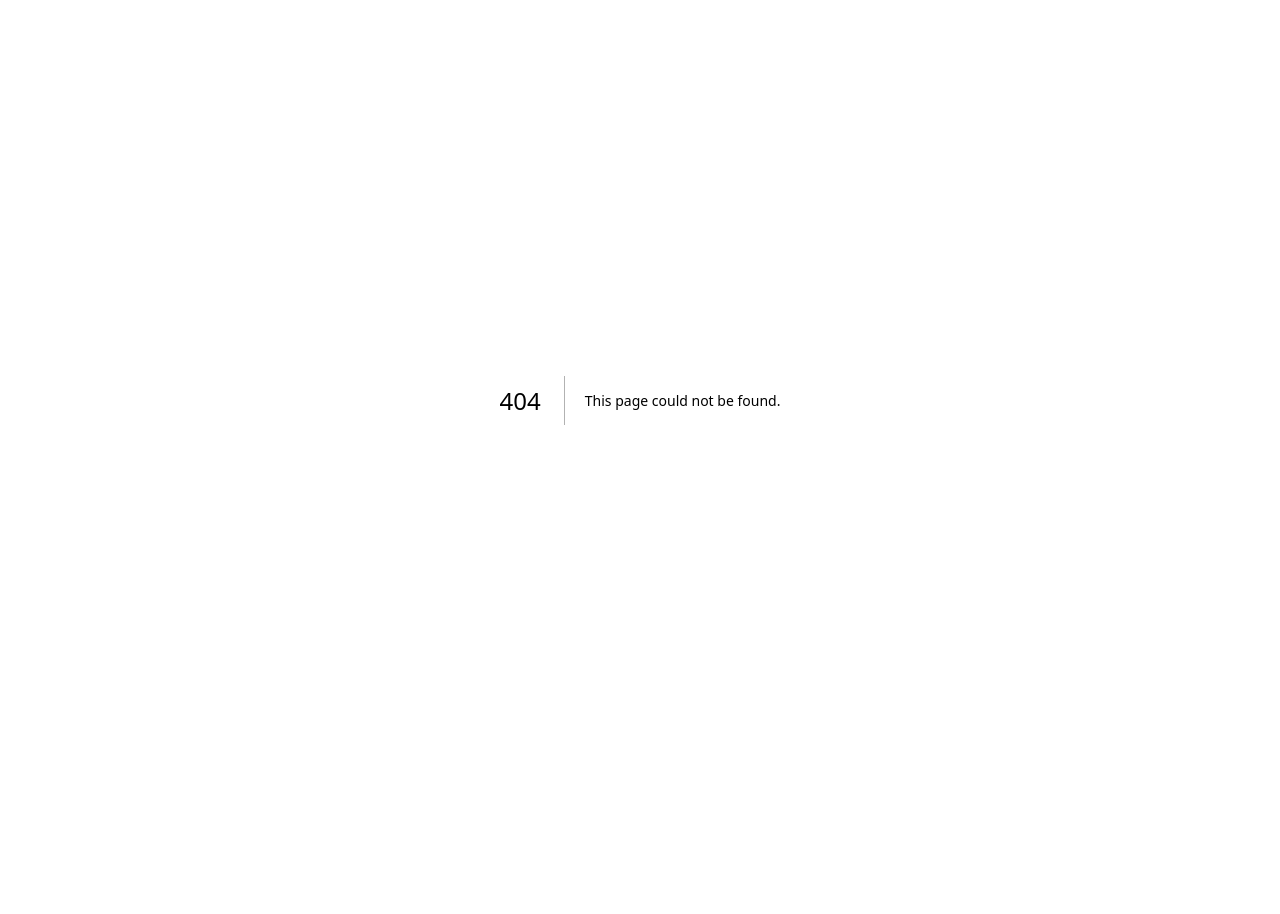
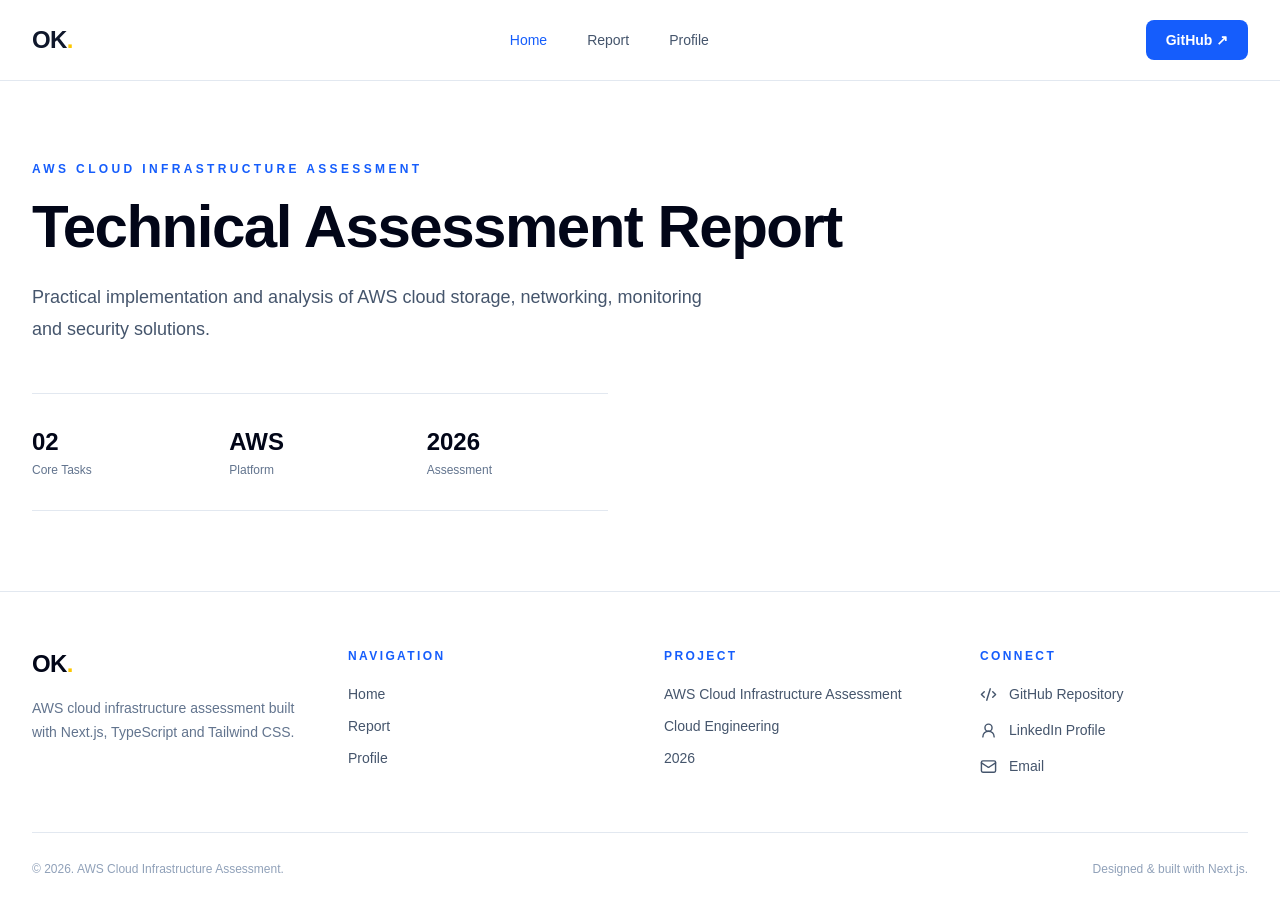
Before and after one commit to okdezines/aws-cloud-assessment, a Next.js app: page /report in a window 1280 px wide. Before the commit this address had no page. Shown: the top 914 px of the page. Before the commit the page ends 800 px from the top, so only its background shows below. Built offline with nearby package versions, Linux system fonts and the light colour scheme.

Commit message:
feat: add initial assessment report page

```diff
--- /dev/null
+++ b/app/report/page.tsx
@@ -0,0 +1,44 @@
+import Navbar from "@/components/Navbar";
+import Footer from "@/components/Footer";
+
+export default function ReportPage() {
+    return (
+        <main className="min-h-screen bg-white text-slate-900">
+            <Navbar />
+
+            <section className="mx-auto max-w-7xl px-6 py-20 lg:px-8">
+                <p className="text-xs font-bold uppercase tracking-[0.28em] text-blue-600">
+                    AWS Cloud Infrastructure Assessment
+                </p>
+
+                <h1 className="mt-5 max-w-4xl text-4xl font-bold tracking-tight text-slate-950 sm:text-5xl lg:text-6xl">
+                    Technical Assessment Report
+                </h1>
+
+                <p className="mt-6 max-w-2xl text-lg leading-8 text-slate-600">
+                    Practical implementation and analysis of AWS cloud storage,
+                    networking, monitoring and security solutions.
+                </p>
+
+                <div className="mt-12 grid grid-cols-3 gap-4 border-y border-slate-200 py-8 sm:max-w-xl">
+                    <div>
+                        <p className="text-2xl font-bold text-slate-950">02</p>
+                        <p className="mt-1 text-xs text-slate-500">Core Tasks</p>
+                    </div>
+
+                    <div>
+                        <p className="text-2xl font-bold text-slate-950">AWS</p>
+                        <p className="mt-1 text-xs text-slate-500">Platform</p>
+                    </div>
+
+                    <div>
+                        <p className="text-2xl font-bold text-slate-950">2026</p>
+                        <p className="mt-1 text-xs text-slate-500">Assessment</p>
+                    </div>
+                </div>
+            </section>
+
+            <Footer />
+        </main>
+    );
+}
```
